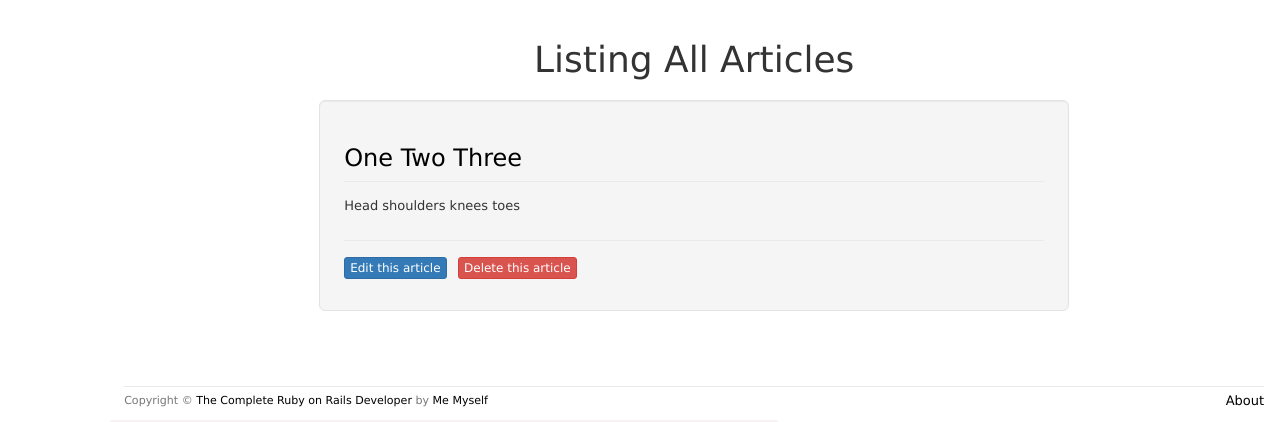
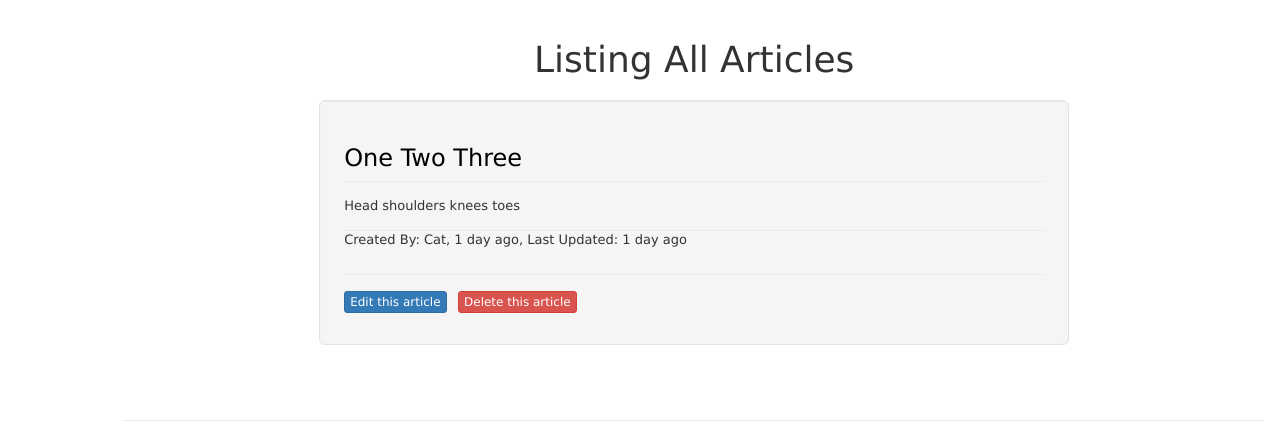
Before and after one commit to angelslanding/Koding-RoR-Tut, a Rails app: page /articles in a window 1280 px wide. Shown: the part 52-474 px from the top of the page. Run offline with Rails 7, Linux system fonts and the light colour scheme; data comes from the database, SQL or seed files in the repository; style sheets or scripts are compiled from the project's sources; some libraries are stand-ins or nearby versions.

Commit message:
Add user data to article listings page

```diff
--- a/app/assets/stylesheets/custom.css.scss
+++ b/app/assets/stylesheets/custom.css.scss
@@ -38,6 +38,11 @@
 .btn-xlarge {
     font-size: 1.7em;
     background-color: black;
+}
+
+.article-meta-details {
+    border-top: 1px solid #eaeaea;
+    margin-top: 15px;
 }
 
 .article-actions {
--- a/app/views/articles/index.html.erb
+++ b/app/views/articles/index.html.erb
@@ -10,6 +10,13 @@
                     </div>
                     <div class="article-body">
                         <p> <%= truncate(article.description, length: 100) %></p>
+                        <div class="article-meta-details">
+                            <p>
+                             Created By: <%= article.user.username if article.user %>,
+                                 <%= time_ago_in_words(article.created_at) %> ago,
+                                 Last Updated: <%= time_ago_in_words(article.updated_at) %> ago
+                            </p>
+                        </div>
                     </div>
                     <div class="article-actions">
                         <%= link_to "Edit this article", edit_article_path(article), class: "btn btn-xs btn-primary" %>
```
